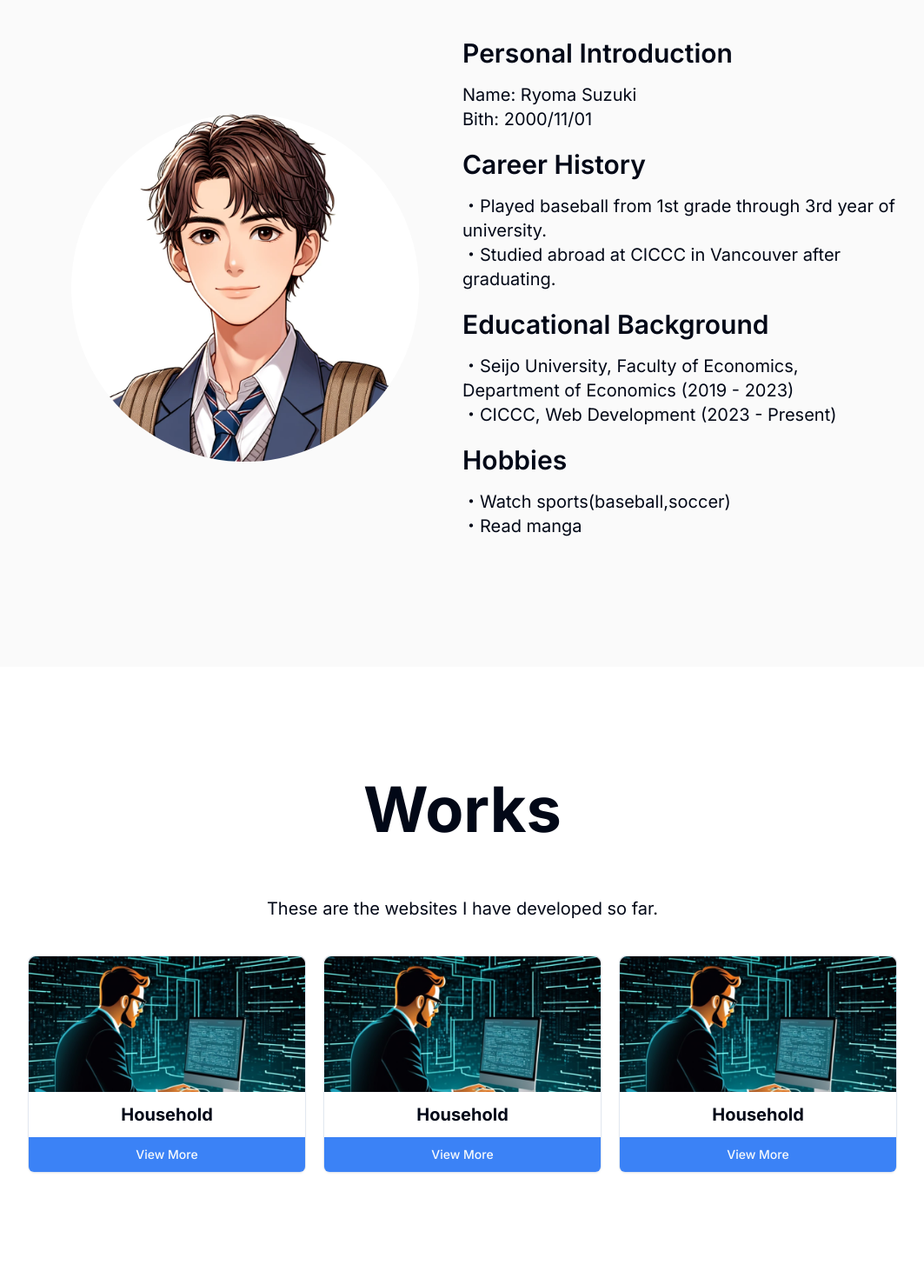
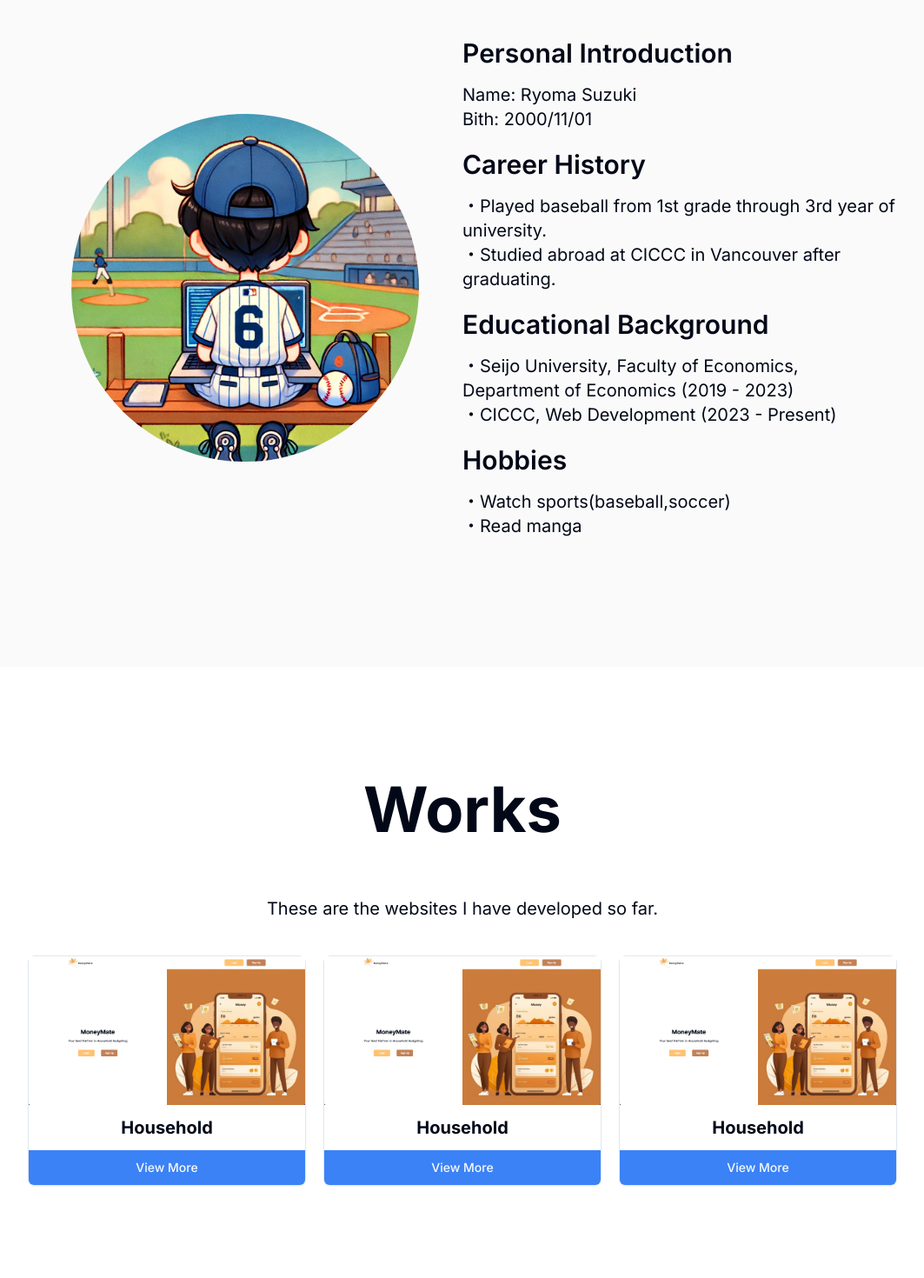
Before and after one commit to Ryoma89/Portfolio, a Next.js app: page / in a window 1280 px wide. Shown: the part 920-2390 px from the top of the page at 87% size, without its empty margins (108-1171 px from the left). Built offline with nearby package versions, Linux system fonts and the light colour scheme.

Commit message:
change images

```diff
--- a/app/components/elements/work/WorkCard.tsx
+++ b/app/components/elements/work/WorkCard.tsx
@@ -6,16 +6,22 @@ import {
   CardHeader,
 } from "@/components/ui/card"
 
-const WorkCard = () => {
+type Props = {
+  url: string
+}
+
+const WorkCard = ({url}: Props) => {
   return (
     <Card className='my-5 sm:my-0'>
     <CardHeader className='p-0'>
-      <img src="/workCard.png" alt="workCard" />
+      <img src="/household.png" alt="workCard" />
     </CardHeader>
     <CardContent className='py-4 sm:py-3'>
       <p className='text-center text-xl font-bold'>Household</p>
     </CardContent>
+    <a href={url} target='_blank'>
     <Button className='w-full rounded-t-none bg-blue-500 hover:bg-blue-700'>View More</Button>
+    </a>
   </Card>
   )
 }
--- a/app/components/layouts/About.tsx
+++ b/app/components/layouts/About.tsx
@@ -10,7 +10,7 @@ const About = () => {
         <div className=" sm:relative mx-auto w-[200px] lg:w-[300px] xl:w-[400px]">
           <img
             className="w-[200px] h-[200px] rounded-full sm:absolute sm:top-1/2 sm:left-1/2 sm:transform sm:-translate-x-1/2 sm:-translate-y-1/2 bg-white lg:w-[300px] lg:h-[300px] xl:w-[400px] xl:h-[400px]"
-            src="/face.webp"
+            src="/About.webp"
             alt="顔写真"
           />
         </div>
--- a/app/components/layouts/Header.tsx
+++ b/app/components/layouts/Header.tsx
@@ -24,7 +24,7 @@ const Header = () => {
   }
 
   return (
-    <header className="p-5 fixed w-full bg-white">
+    <header className="p-5 fixed w-full bg-white z-50">
     <div className="flex justify-between items-center xl:w-[1000px] xl:mx-auto">
       <h1>
         <img src="/Logo.png" alt="Ryoma's Portfolio" className="h-14" />
--- a/app/components/layouts/Works.tsx
+++ b/app/components/layouts/Works.tsx
@@ -11,9 +11,9 @@ const Works = () => {
           These are the websites I have developed so far.{" "}
         </p>
         <div className="mt-5 sm:grid sm:grid-cols-3 sm:gap-5 lg:mt-10">
-          <WorkCard />
-          <WorkCard />
-          <WorkCard />
+          <WorkCard url={"https://github.com/Ryoma89/household"}/>
+          <WorkCard url={"https://github.com/Ryoma89/household"}/>
+          <WorkCard url={"https://github.com/Ryoma89/household"}/>
         </div>
       </div>
     </section>
```
